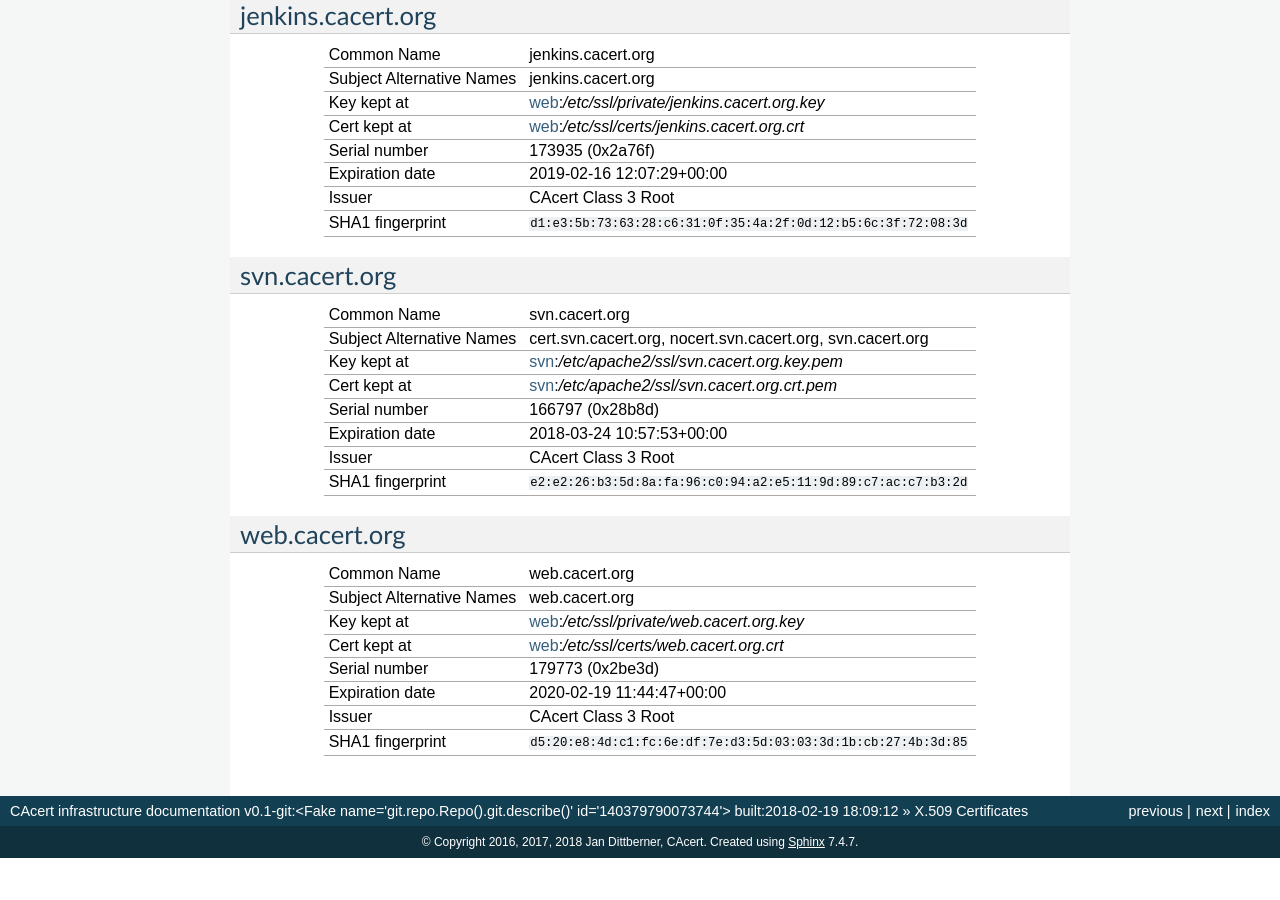
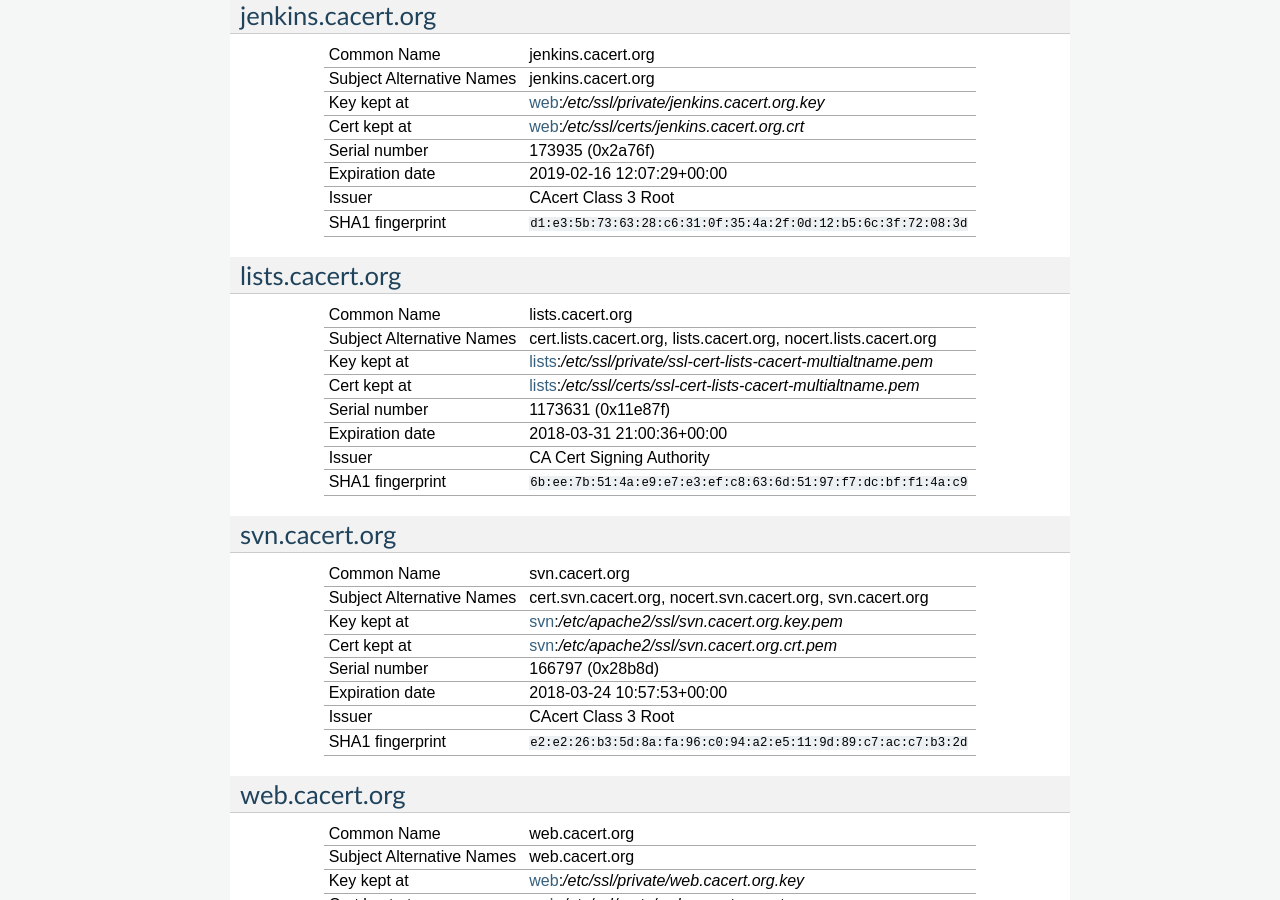
Before and after one commit to CAcertOrg/cacert-infradocs, a Sphinx documentation site: the page built from docs/certlist.rst, in a window 1280 px wide and 900 px high, scrolled down 3544 px. Built offline with Sphinx 7.4.7, drawn with Linux system fonts in a browser that asks for light colours; pages that are not in the unit, such as notebooks, are missing from menus; before the commit the page ends 4402 px from its top, so only the background shows below that; some of the changed lines change nothing that is shown.

Commit message:
Document lists
- new documentation for lists
- took information from the real system and
  https://wiki.cacert.org/SystemAdministration/Systems/Lists?action=recall&rev=35

```diff
--- a/docs/systems.rst
+++ b/docs/systems.rst
@@ -19,6 +19,7 @@
    systems/irc
    systems/ircserver
    systems/issue
+   systems/lists
    systems/jenkins
    systems/monitor
    systems/puppet
--- /dev/null
+++ b/docs/systems/lists.rst
@@ -0,0 +1,412 @@
+.. index::
+   single: Systems; Lists
+
+=====
+Lists
+=====
+
+Purpose
+=======
+
+The system provides mailing list services under the lists.cacert.org hostname.
+
+Application Links
+-----------------
+
+* Mailing list management and archives
+
+  https://lists.cacert.org/
+
+
+Administration
+==============
+
+System Administration
+---------------------
+
+* Primary: :ref:`people_mario`
+* Secondary: :ref:`people_jandd`
+
+Application Administration
+--------------------------
+
++--------------+---------------------------------------------+
+| Application  | Administrator(s)                            |
++==============+=============================================+
+| Sympa        | :ref:`people_jandd`, :ref:`people_mario`,   |
+|              | :ref:`people_ulrich`, :ref:`people_philipp` |
++--------------+---------------------------------------------+
+
+Contact
+-------
+
+* email-admin@cacert.org
+
+Additional People
+-----------------
+
+:ref:`people_jselzer` has :program:`sudo` access on that machine too.
+
+Basics
+======
+
+Physical Location
+-----------------
+
+This system is located in an :term:`LXC` container on physical machine
+:doc:`infra02`.
+
+Logical Location
+----------------
+
+:IP Internet: :ip:v4:`213.154.225.231`
+:IP Intranet: :ip:v4:`172.16.2.17`
+:IP Internal: :ip:v4:`10.0.0.17`
+:MAC address: :mac:`00:ff:d0:13:9a:22` (eth0)
+
+.. seealso::
+
+   See :doc:`../network`
+
+DNS
+---
+
+.. index::
+   single: DNS records; Lists
+
+=================================== ======== ============================================
+Name                                Type     Content
+=================================== ======== ============================================
+lists.cacert.org.                   IN A     213.154.225.231
+lists.cacert.org.                   IN MX    10 email.cacert.org.
+lists.cacert.org.                   IN SSHFP 1 1 87F75B9124326B566ED22DCF65A9740EEDE8F0FF
+lists.cacert.org.                   IN SSHFP 2 1 8D79E68E731ED72667F3D286C477245DF653083B
+lists.cacert.org.                   IN TXT   "v=spf1 ip4:213.154.225.231 -all"
+cert.lists.cacert.org.              IN CNAME lists.cacert.org.
+nocert.lists.cacert.org.            IN CNAME lists.cacert.org.
+lists.intra.cacert.org.             IN A     172.16.2.17
+17.2.16.172.in-addr.arpa            IN PTR   lists.intra.cacert.org.
+231.225.154.213.in-addr.arpa        IN CNAME 231.224-27.225.154.213.in-addr.arpa.
+231.224-27.225.154.213.in-addr.arpa IN PTR   lists.cacert.org.
+=================================== ======== ============================================
+
+.. seealso::
+
+   See :wiki:`SystemAdministration/Procedures/DNSChanges`
+
+Operating System
+----------------
+
+.. index::
+   single: Debian GNU/Linux; Wheezy
+   single: Debian GNU/Linux; 7.11
+
+* Debian GNU/Linux 7.11
+
+Applicable Documentation
+------------------------
+
+This is the administration documentation.
+
+.. seealso::
+
+   :wiki:`EmailListOverview` for user documentation
+
+Services
+========
+
+Listening services
+------------------
+
++----------+---------+-----------+-------------------------------------------+
+| Port     | Service | Origin    | Purpose                                   |
++==========+=========+=================+=====================================+
+| 22/tcp   | ssh     | ANY       | admin console access                      |
++----------+---------+-----------+-------------------------------------------+
+| 25/tcp   | smtp    | monitor,  | mail delivery to local MTA/sympa          |
+|          |         | email     |                                           |
++----------+---------+-----------+-------------------------------------------+
+| 80/tcp   | http    | ANY       | redirect to https                         |
++----------+---------+-----------+-------------------------------------------+
+| 443/tcp  | https   | ANY       | Sympa mailing list manager and archive    |
++----------+---------+-----------+-------------------------------------------+
+| 4433/tcp | https   | LOCAL     | phpmyadmin access via ssh port forwarding |
++----------+---------+-----------+-------------------------------------------+
+| 5666/tcp | nrpe    | monitor   | remote monitoring service                 |
++----------+---------+-----------+-------------------------------------------+
+| 3306/tcp | mysql   | local     | MySQL database for Sympa                  |
++----------+---------+-----------+-------------------------------------------+
+
+.. topic:: PHPMyAdmin access
+
+   Administrators can use ssh to forward the Apache httpd port 4433 to their
+   own machine:
+
+   .. code-block:: bash
+
+      ssh -L 4433:localhost:4433 -l username lists.cacert.org
+
+   and access PHPMyAdmin at https://localhost:4433/phpmyadmin
+
+Running services
+----------------
+
+.. index::
+   single: Apache
+   single: MySQL
+   single: Postfix
+   single: Sympa
+   single: cron
+   single: nrpe
+   single: openssh
+   single: rsyslog
+
++--------------------+---------------------+----------------------------------------+
+| Service            | Usage               | Start mechanism                        |
++====================+=====================+========================================+
+| openssh server     | ssh daemon for      | init script :file:`/etc/init.d/ssh`    |
+|                    | remote              |                                        |
+|                    | administration      |                                        |
++--------------------+---------------------+----------------------------------------+
+| Apache httpd       | Webserver for Sympa | init script                            |
+|                    |                     | :file:`/etc/init.d/apache2`            |
++--------------------+---------------------+----------------------------------------+
+| cron               | job scheduler       | init script :file:`/etc/init.d/cron`   |
++--------------------+---------------------+----------------------------------------+
+| rsyslog            | syslog daemon       | init script                            |
+|                    |                     | :file:`/etc/init.d/syslog`             |
++--------------------+---------------------+----------------------------------------+
+| MySQL              | MySQL database      | init script                            |
+|                    | server for Sympa    | :file:`/etc/init.d/mysql`              |
++--------------------+---------------------+----------------------------------------+
+| Postfix            | SMTP server for     | init script                            |
+|                    | local mail          | :file:`/etc/init.d/postfix`            |
+|                    | submission and      |                                        |
+|                    | incoming list mail  |                                        |
++--------------------+---------------------+----------------------------------------+
+| Nagios NRPE server | remote monitoring   | init script                            |
+|                    | service queried by  | :file:`/etc/init.d/nagios-nrpe-server` |
+|                    | :doc:`monitor`      |                                        |
++--------------------+---------------------+----------------------------------------+
+| Sympa mailing list | mail list handling  | init script                            |
+| services           |                     | :file:`/etc/init.d/sympa`              |
++--------------------+---------------------+----------------------------------------+
+
+Databases
+---------
+
++-------------+-------+-------------------------------+
+| RDBMS       | Name  | Used for                      |
++=============+=======+===============================+
+| MySQL       | sympa | Sympa mailing list management |
++-------------+-------+-------------------------------+
+
+Connected Systems
+-----------------
+
+* :doc:`monitor`
+* :doc:`email`
+
+Outbound network connections
+----------------------------
+
+* DNS (53) resolving nameservers 172.16.2.2 and 172.16.2.3
+* :doc:`proxyout` as HTTP proxy for APT
+* arbitrary Internet SMTP servers for delivery of list mails
+
+Security
+========
+
+.. sshkeys::
+   :RSA:   MD5:9a:64:3d:ab:38:91:90:88:2b:73:cb:05:8c:56:f9:c9
+   :DSA:   MD5:dd:ab:a6:c2:29:91:e9:81:fa:29:3c:f7:88:76:1f:f6
+   :ECDSA: MD5:3c:8d:f2:a7:e8:75:1c:9a:11:13:11:2a:58:aa:9b:d1
+
+.. todo:: setup ED25519 host key (needs update to Jessie)
+
+Non-distribution packages and modifications
+-------------------------------------------
+
+* None
+
+Risk assessments on critical packages
+-------------------------------------
+
+Apache httpd, Postfix and Sympa have a good security track record. Apache httpd
+is configured with the minimum of required modules. PHPMyAdmin is only reachable
+via ssh port forwarding.
+
+Critical Configuration items
+============================
+
+Keys and X.509 certificates
+---------------------------
+
+Server certificate for Apache httpd for Sympa and phpmyadmin and Postfix:
+
+.. sslcert:: lists.cacert.org
+   :altnames:   DNS:cert.lists.cacert.org, DNS:lists.cacert.org, DNS:nocert.lists.cacert.org
+   :certfile:   /etc/ssl/certs/ssl-cert-lists-cacert-multialtname.pem
+   :keyfile:    /etc/ssl/private/ssl-cert-lists-cacert-multialtname.pem
+   :serial:     11E87F
+   :expiration: Mar 31 21:00:36 18 GMT
+   :sha1fp:     6B:EE:7B:51:4A:E9:E7:E3:EF:C8:63:6D:51:97:F7:DC:BF:F1:4A:C9
+   :issuer:     CA Cert Signing Authority
+
+* :file:`/usr/share/ca-certificates/cacert.org/cacert.org.crt`
+  CAcert.org Class 1 and Class 3 CA certificates (allowed CA certificates for
+  client certificates)
+
+.. seealso::
+
+   * :wiki:`SystemAdministration/CertificateList`
+
+Apache httpd configuration
+--------------------------
+
+* :file:`/etc/apache2/sites-available/000-default.conf`
+
+  default HTTP VirtualHost configuration that redirects to
+  https://lists.cacert.org/
+
+* :file:`/etc/apache2/sites-available/sympa-include.conf`
+
+  common configuration for the three Sympa VirtualHost definitions
+
+* :file:`/etc/apache2/sites-available/lists.cacert.org.conf`
+
+  HTTPS VirtualHost configuration for https://lists.cacert.org/ that supports
+  optional client certificate authentication
+
+* :file:`/etc/apache2/sites-available/cert.lists.cacert.org.conf`
+
+  HTTPS VirtualHost configuration for https://cert.lists.cacert.org/ that
+  requires client certificate authentication
+
+* :file:`/etc/apache2/sites-available/nocert.lists.cacert.org.conf`
+
+  HTTPS VirtualHost configuration for https://nocert.lists.cacert.org/ that
+  does not support client certificates
+
+* :file:`/etc/apache2/sites-available/localhost_4433_phpmyadmin.conf`
+
+  HTTPS VirtualHost configuration for https://localhost:4433/phpmyadmin
+
+Sympa configuration
+-------------------
+
+Sympa configuration is stored in :file:`/etc/sympa/`.
+
+* :file:`/etc/sympa/aliases`
+
+  generated by Sympa and included in Postfix's :file:`/etc/postfix/main.cf`.
+  The file contains alias definitions that pipe list emails into Sympa
+  processes.
+
+* :file:`/etc/sympa/data_sources/`
+
+  data sources shared accross lists (things we didn't want to define more than
+  once). The `board` data source is defined in
+  :file:`/etc/sympa/data_sources/board.incl`
+
+  .. seealso::
+
+     `Sympa manual`_
+
+* :file:`/etc/sympa/sympa.conf`
+
+  main Sympa configuration file. S/MIME configuration items must be set even if
+  they appear to be the default values. Supported_lang must be a subset of the
+  supported system locales (see :file:`/usr/lib/sympa/locale/`) otherwise user's
+  cannot change their locale in Sympa.
+
+* :file:`/etc/sympa/wwsympa.conf`
+
+  configuration for the Sympa web interface
+
+* :file:`/var/lib/sympa/expl/{listname}/{cert.pem,private_key}`
+
+  list private key and certificate for `listname`
+
+* :file:`/var/lib/sympa/x509-user-certs/{emailaddress}`
+
+  user X.509 certificates used by Sympa
+
+
+Postfix configuration
+---------------------
+
+Postfix configuration is stored in :file:`/etc/postfix/`
+
+.. note::
+
+   The file :file:`/etc/aliases.db` must be writable by the `sympa` group to
+   allow running :program:`newaliases` when defining new lists.
+
+Tasks
+=====
+
+Adding a list
+-------------
+
+1. Login to Sympa https://lists.cacert.org/wws using the
+   listmaster@lists.cacert.org (password stored in
+   :file:`/root/sympa-listmanagerpassword.txt`)
+
+2. Use the GUI to create the list. Set the list so that support@cacert.org can
+   send email to the list without confirmation using the cacert main web
+   interface, login and validate the list address issue a WoT certificate for
+   the list user export/backup the WoT certificate out of your browser copy the
+   p12 exported certificate to the list server.
+
+3. use::
+
+      openssl pkcs12 -in cacert-listname\@lists.cacert.org.p12 -nodes
+
+   to export the certificate without a password.
+
+4. copy the certificate and private key to the location described below and
+   setup permissions::
+
+      chown sympa:sympa /var/lib/sympa/expl/<list>/cert.pem
+      chown sympa:sympa /var/lib/sympa/expl/<list>/private_key
+      chmod 0600 /var/lib/sympa/expl/<list>/private_key
+      chmod 0644 /var/lib/sympa/expl/<list>/cert.pem
+
+5. add subscribers/ other owners
+
+Planned
+-------
+
+.. todo:: upgrade the lists system OS to Debian 9 (Stretch)
+
+.. todo:: manage the lists system using Puppet
+
+Changes
+=======
+
+System Future
+-------------
+
+* No plans
+
+Additional documentation
+========================
+
+.. seealso::
+
+   * :wiki:`PostfixConfiguration`
+
+References
+----------
+
+Apache httpd documentation
+   http://httpd.apache.org/docs/2.4/
+Sympa manual
+   http://www.sympa.org/manual/
+Postfix documentation
+   http://www.postfix.org/documentation.html
+Postfix Debian wiki page
+   https://wiki.debian.org/Postfix
+
+.. _Sympa manual: http://www.sympa.org/manual/list-definition#data_inclusion_file
```
